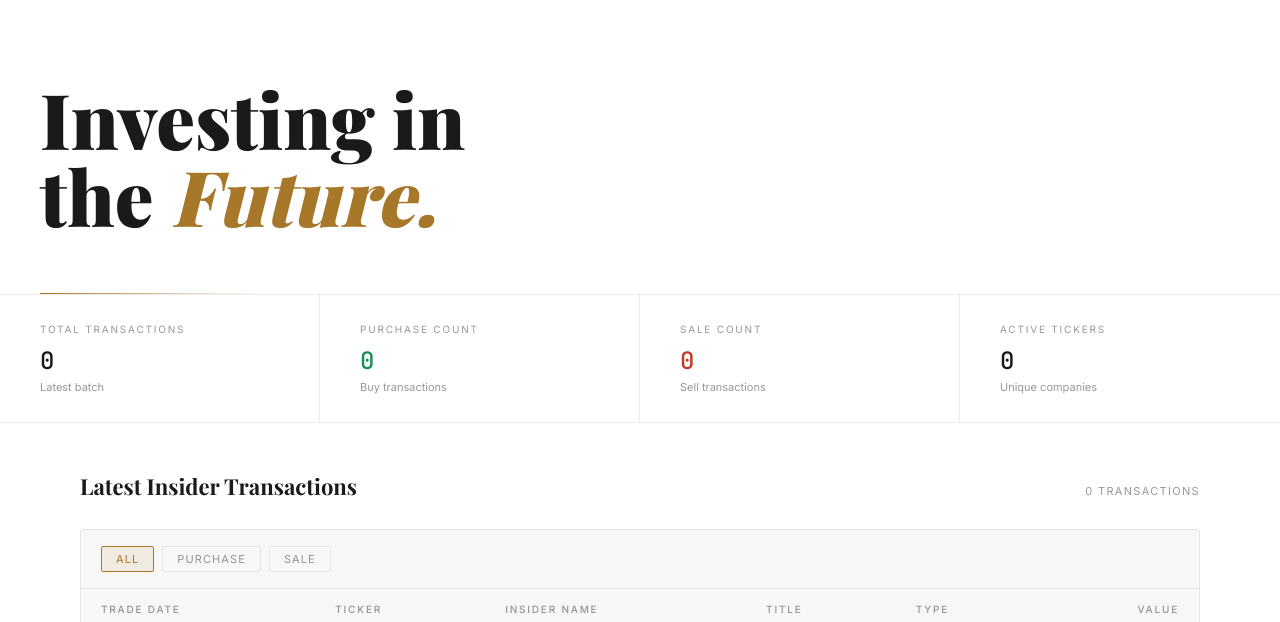
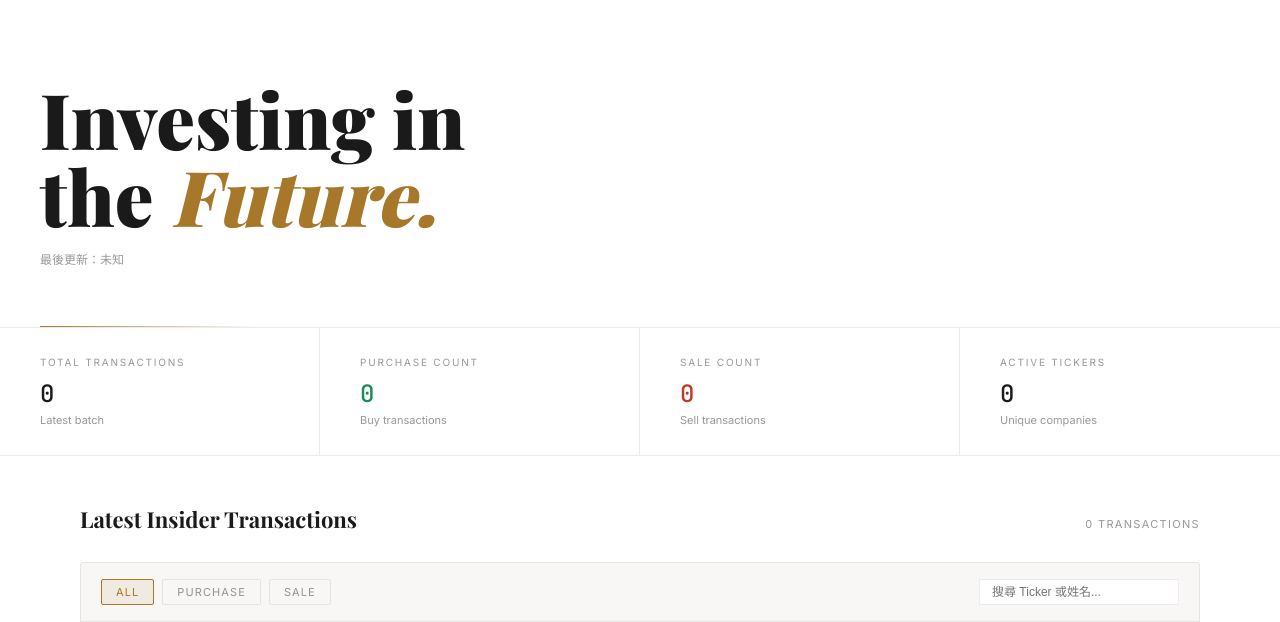
Before and after one commit to raychou950331-creator/Position-Analysis-project, a Flask app: page / in a window 1280 px wide. Shown: the part 60-682 px from the top of the page. Run offline with Flask 3, Linux system fonts and the light colour scheme; lists and menus that the app fills with data are empty.

Commit message:
Update index.html

```diff
--- a/templates/index.html
+++ b/templates/index.html
@@ -193,6 +193,7 @@
 
   <section class="hero">
     <h1 class="hero-title">Investing in<br>the <em>Future.</em></h1>
+    <p style="font-size:12px;color:var(--muted);margin-top:16px;">最後更新：{{ last_updated }}</p>
   </section>
 
   <div class="stats-bar">
@@ -228,6 +229,9 @@
         <button class="filter-btn active" onclick="filterData('all', this)">All</button>
         <button class="filter-btn" onclick="filterData('buy', this)">Purchase</button>
         <button class="filter-btn" onclick="filterData('sell', this)">Sale</button>
+        <input type="text" id="searchInput" placeholder="搜尋 Ticker 或姓名..."
+               style="margin-left:auto;padding:5px 12px;font-size:12px;border:1px solid var(--border);border-radius:2px;width:200px;"
+               oninput="searchData(this.value)">
       </div>
       <table id="txTable">
         <thead>
@@ -250,6 +254,23 @@
   </footer>
 
   <script>
+    let currentFilter = 'all';
+    function searchData(keyword) {
+      keyword = keyword.toLowerCase();
+      let filtered = rawData;
+      if (currentFilter === 'buy') filtered = filtered.filter(r => isBuy(r['Trade Type']));
+      if (currentFilter === 'sell') filtered = filtered.filter(r => !isBuy(r['Trade Type']));
+
+      if (keyword) {
+        filtered = filtered.filter(r =>
+          (r['Ticker'] || '').toLowerCase().includes(keyword) ||
+          (r['Insider Name'] || '').toLowerCase().includes(keyword)
+        );
+      }
+      render(filtered);
+    }
+
+
     const rawData = {{ trades | tojson }};
 
     function isBuy(tradeType) {
@@ -263,8 +284,7 @@
         const buy = isBuy(row['Trade Type']);
         const tr = document.createElement('tr');
         tr.innerHTML = `
-          <td><span class="entity">${row['Trade Date'] || '—'}</span></td>
-          <td><span class="ticker">${row['Ticker'] || '—'}</span></td>
+          <td><a href="/analytics?ticker=${row['Ticker']}" style="text-decoration:none;"><span class="ticker">${row['Ticker'] || '—'}</span></a></td>
           <td><span class="entity">${row['Insider Name'] || '—'}</span></td>
           <td><span class="entity">${row['Title'] || '—'}</span></td>
           <td>
@@ -285,11 +305,10 @@
     }
 
     function filterData(type, btn) {
+      currentFilter = type;
       document.querySelectorAll('.filter-btn').forEach(b => b.classList.remove('active'));
       btn.classList.add('active');
-      if (type === 'all')  render(rawData);
-      if (type === 'buy')  render(rawData.filter(r => isBuy(r['Trade Type'])));
-      if (type === 'sell') render(rawData.filter(r => !isBuy(r['Trade Type'])));
+      searchData(document.getElementById('searchInput').value);
     }
 
     const buys    = rawData.filter(r => isBuy(r['Trade Type']));
```
